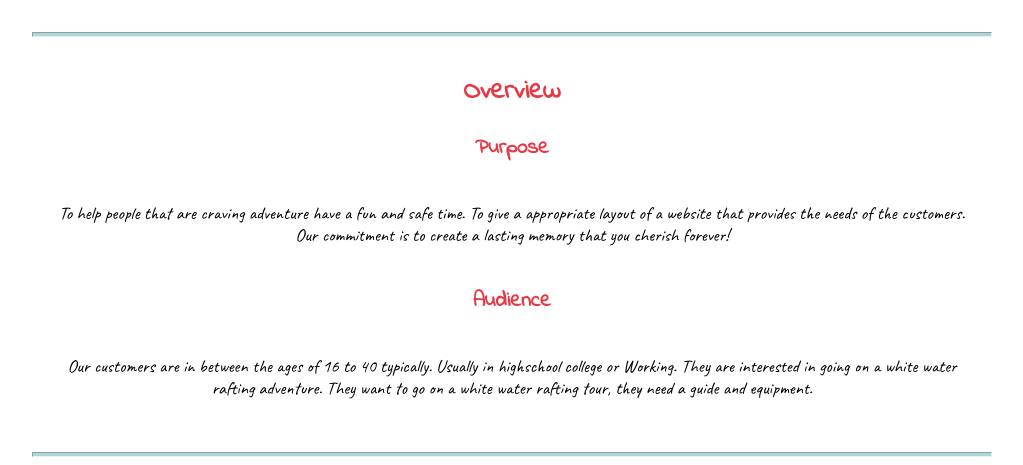
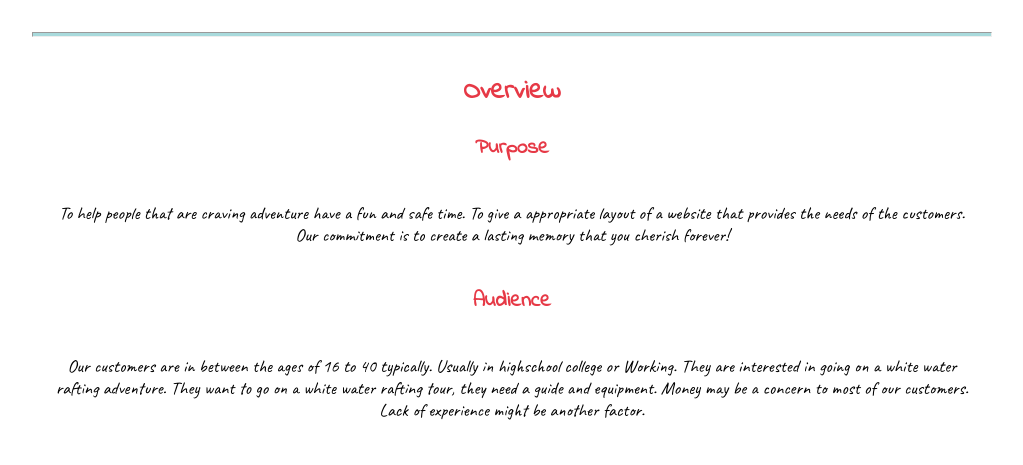
Before and after one commit to FlyEmris/FlyEmris.github.io, a plain HTML site: page wwr/site-plan-rafting.html in a window 1280 px wide. Shown: the part 335-800 px from the top of the page, without its empty margins (128-1151 px from the left). Drawn offline with Linux system fonts and the light colour scheme.

Commit message:
Added to Audience

```diff
--- a/wwr/site-plan-rafting.html
+++ b/wwr/site-plan-rafting.html
@@ -26,7 +26,9 @@
     <h3>Audience</h3>
     <p>Our customers are in between the ages of 16 to 40 typically. Usually in highschool college or Working.
         They are interested in going on a white water rafting adventure.
-    They want to go on a white water rafting tour, they need a guide and equipment.  </p>
+    They want to go on a white water rafting tour, they need a guide and equipment.
+    Money may be a concern to most of our customers. Lack of experience might be
+    another factor.  </p>
     <!-- change this -->
 
     <hr />
```
